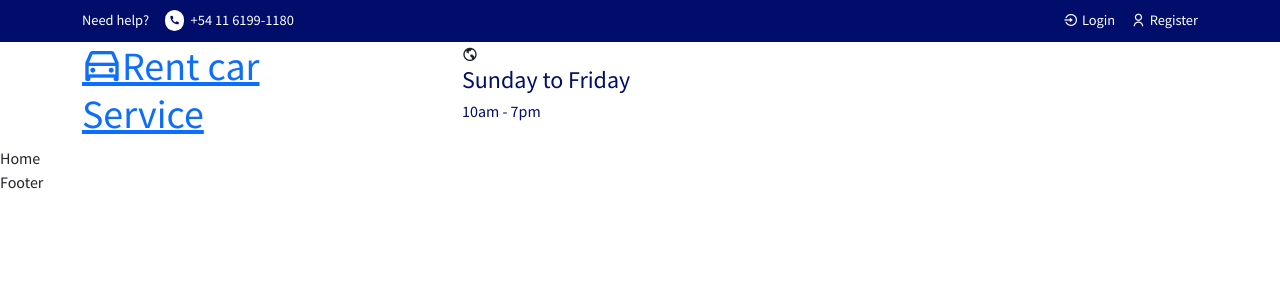
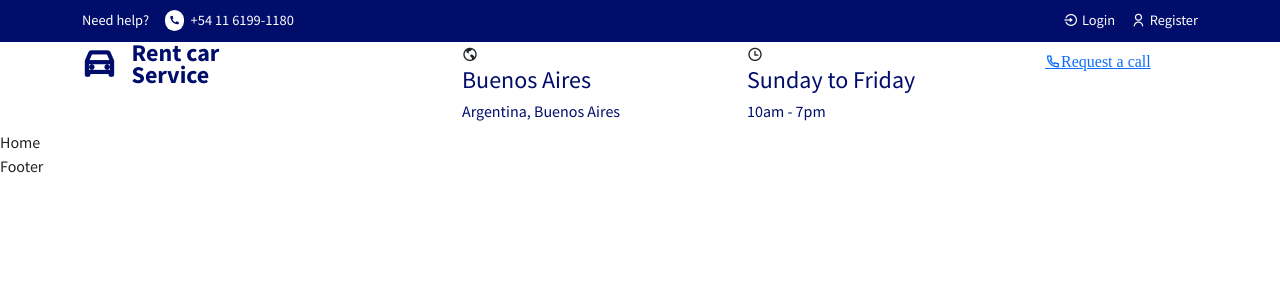
Before and after one commit to lautiposti/Car-rental, a React (Create React App) app: page /home in a window 1280 px wide. Shown: the top 300 px of the page. Built offline with nearby package versions, Linux system fonts and the light colour scheme.

Commit message:
Avance en el componente header

```diff
--- a/src/components/Header/Header.jsx
+++ b/src/components/Header/Header.jsx
@@ -33,6 +33,7 @@ const Header = () => {
           </Row>
         </Container>
       </div>
+
       {/* --------- Header middle --------- */}
       <div className="header__mid">
         <Container>
@@ -40,7 +41,7 @@ const Header = () => {
             <Col lg="4" md="3" sm="4">
               <div className="logo">
                 <h1>
-                  <Link to="/home">
+                  <Link to="/home" class="d-flex align-items-center gap-3">
                     <i class="ri-car-line"></i>
                     <span>
                       Rent car <br /> Service
@@ -55,10 +56,29 @@ const Header = () => {
                   <i class="ri-earth-line"></i>
                 </span>
                 <div className="header__location-content">
+                  <h4>Buenos Aires</h4>
+                  <h6>Argentina, Buenos Aires</h6>
+                </div>
+              </div>
+            </Col>
+
+            <Col lg="3" md="3" sm="4">
+              <div className="header__location">
+                <span>
+                  <i class="ri-time-line"></i>
+                </span>
+                <div className="header__location-content">
                   <h4>Sunday to Friday</h4>
                   <h6>10am - 7pm</h6>
                 </div>
               </div>
+            </Col>
+            <Col lg="2" md="3" sm="0">
+              <button className="header__btn btn d-flex align-items-center justify-content-end">
+                <Link to="/contact">
+                  <i class="ri-phone-line">Request a call</i>
+                </Link>
+              </button>
             </Col>
           </Row>
         </Container>
--- a/src/styles/Header.css
+++ b/src/styles/Header.css
@@ -37,3 +37,25 @@
 .header__top__right a:hover {
   color: #ffffffe7;
 }
+
+.header__middle {
+  padding: 20px 0px;
+}
+
+.logo h1 a span {
+  font-size: 1.5rem;
+}
+
+.logo h1 a i {
+  font-size: 2.1rem;
+}
+
+.logo h1 a {
+  text-decoration: none;
+  color: #000d6b;
+  font-weight: 700;
+}
+
+.logo h1 {
+  line-height: 1.4rem;
+}
```
